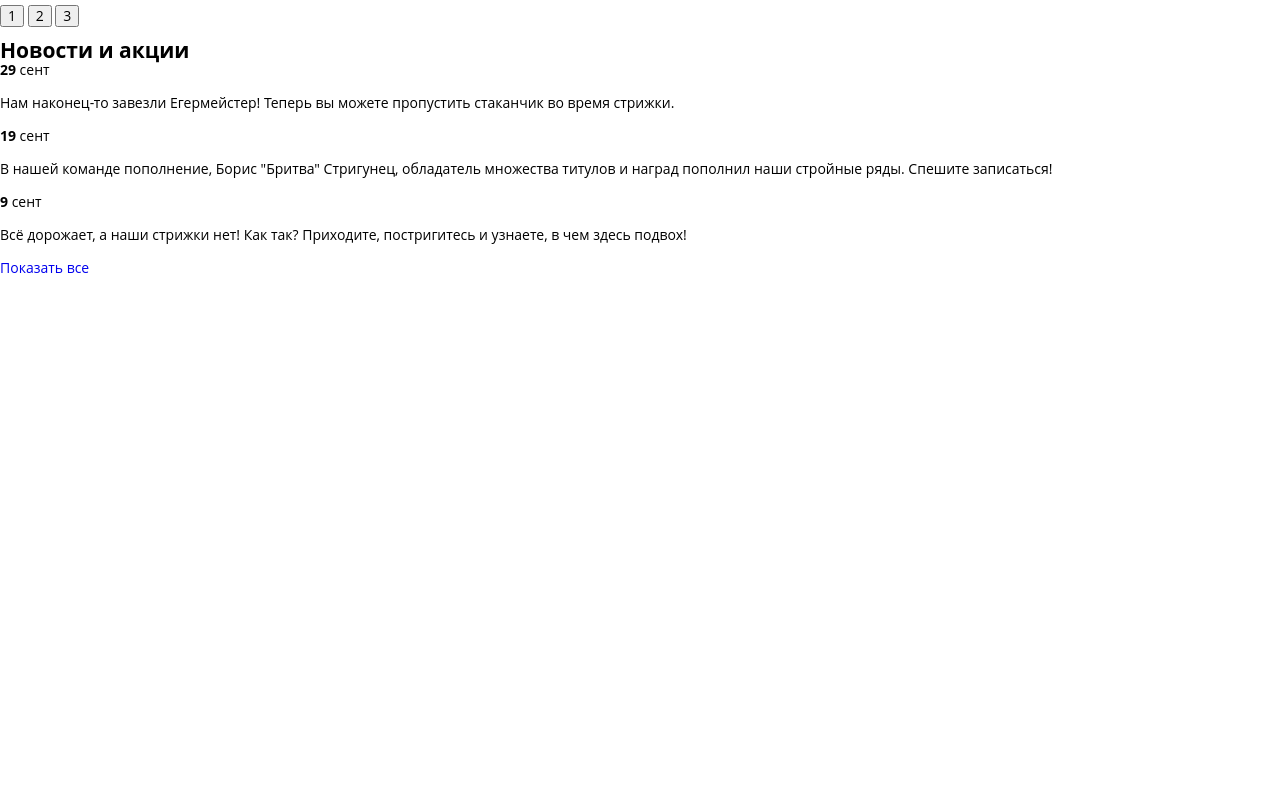
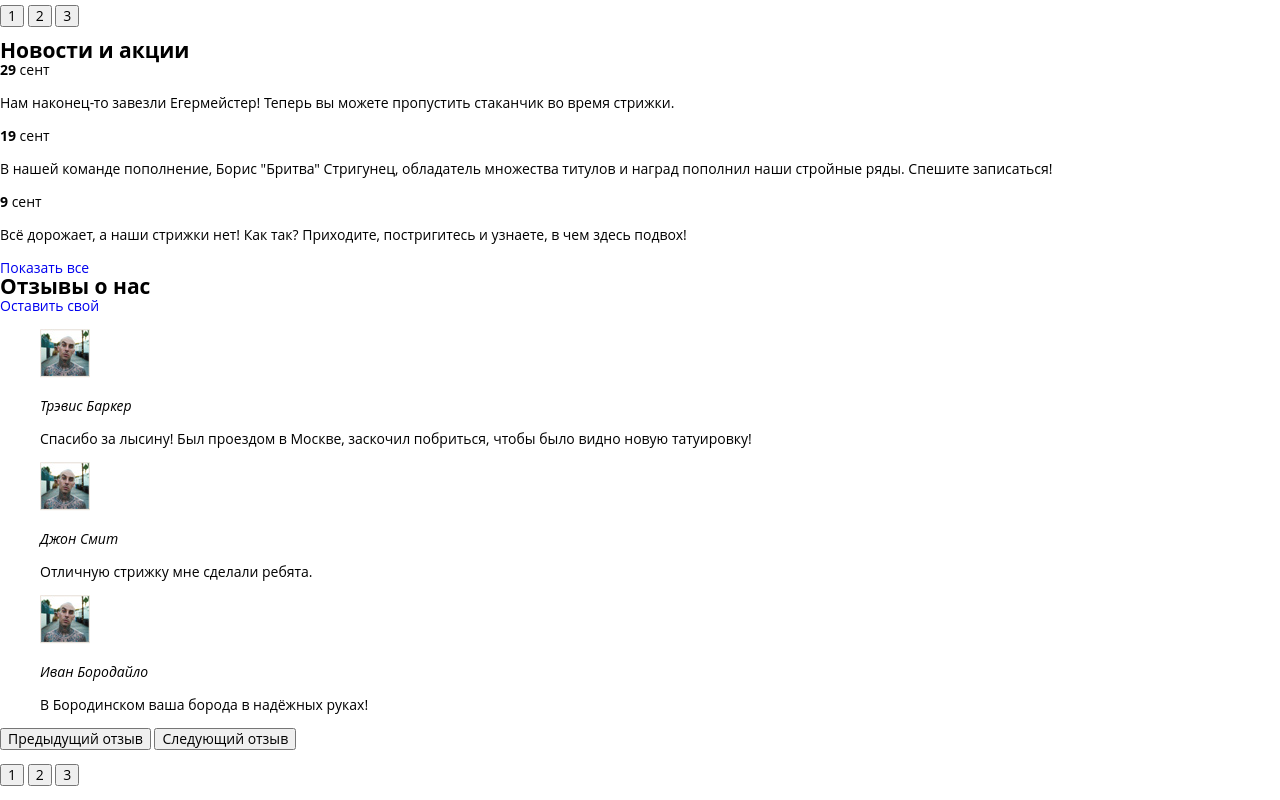
Before and after one commit to homihomka/barbershop, a plain HTML site: page index.html in a window 1280 px wide. Shown: the part 743-1543 px from the top of the page. Before the commit the page ends 1020 px from the top, so only its background shows below. Drawn offline with Linux system fonts and the light colour scheme.

Commit message:
add markup section reviews

```diff
--- a/index.html
+++ b/index.html
@@ -168,6 +168,53 @@
             </div>
         </section>
 
+        <section class="reviews">
+            <div class="reviews__wrapper slider">
+                <h2 class="reviews__title">Отзывы о нас</h2>
+                <a class="reviews__write button" href="#">Оставить свой</a>
+                <div class="reviews__list slider__list">
+                    <blockquote class="reviews__item slider__item">
+                        <p class="reviews__author-picture">
+                            <img class="reviews__author-image" src="img/picture-travis.jpg" width="50" height="33"
+                                 alt="Фото Трэвиса Баркера">
+                        </p>
+                        <cite class="reviews__author-name">Трэвис Баркер</cite>
+                        <p class="reviews__text">
+                            Спасибо за лысину! Был проездом в Москве, заскочил побриться,
+                            чтобы было видно новую татуировку!
+                        </p>
+                    </blockquote>
+                    <blockquote class="reviews__item slider__item">
+                        <p class="reviews__author-picture">
+                            <img class="reviews__author-image" src="img/picture-travis.jpg" width="50" height="33"
+                                 alt="Фото Джона Смита">
+                        </p>
+                        <cite class="reviews__author-name">Джон Смит</cite>
+                        <p class="reviews__text">
+                            Отличную стрижку мне сделали ребята.
+                        </p>
+                    </blockquote>
+                    <blockquote class="reviews__item slider__item">
+                        <p class="reviews__author-picture">
+                            <img class="reviews__author-image" src="img/picture-travis.jpg" width="50" height="33"
+                                 alt="Фото Ивана Бородайло">
+                        </p>
+                        <cite class="reviews__author-name">Иван Бородайло</cite>
+                        <p class="reviews__text">
+                            В Бородинском ваша борода в надёжных руках!
+                        </p>
+                    </blockquote>
+                    <button class="reviews__prev" type="button">Предыдущий отзыв</button>
+                    <button class="reviews__next" type="button">Следующий отзыв</button>
+                </div>
+                <p class="reviews__toggles slider__toggles">
+                    <button class="slider__toggle" type="button">1</button>
+                    <button class="slider__toggle" type="button">2</button>
+                    <button class="slider__toggle" type="button">3</button>
+                </p>
+            </div>
+        </section>
+
     </main>
 
     <script>
```
Also changed, not shown: img/picture-travis.jpg (added).
